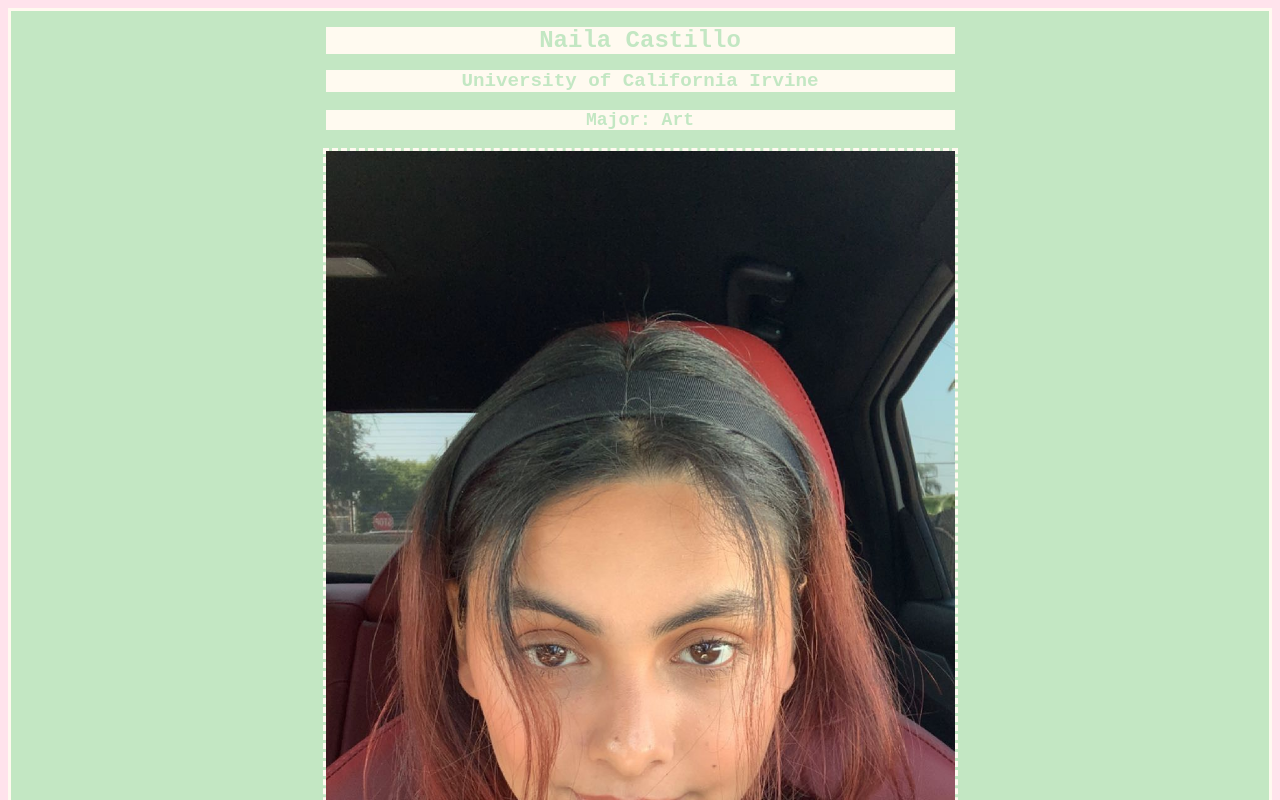
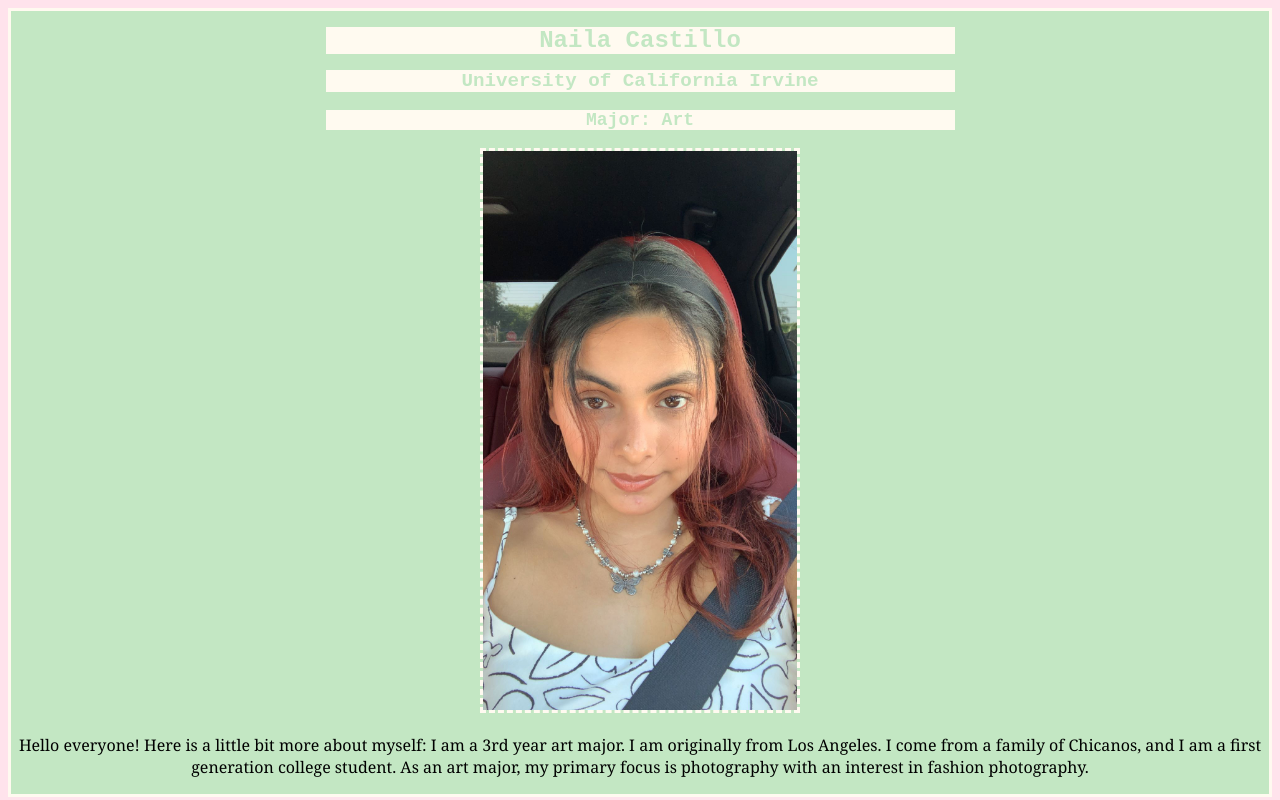
Before and after one commit to n-leilani/About-me, a plain HTML site: page index.html in a window 1280 px wide. Shown: the top 800 px of the page. Drawn offline with Linux system fonts and the light colour scheme.

Commit message:
image size

```diff
--- a/css/style.css
+++ b/css/style.css
@@ -1,5 +1,5 @@
-img{ width: 50%;
-    height:50%;
+img{ width: 25%;
+    height: 25%;
 border: 3px dashed floralwhite;}
 body{ background-color: rgb(255, 227, 236);}
 .group1{ background-color: rgb(195, 231, 195);
```
Also changed, not shown: 1 other file.
